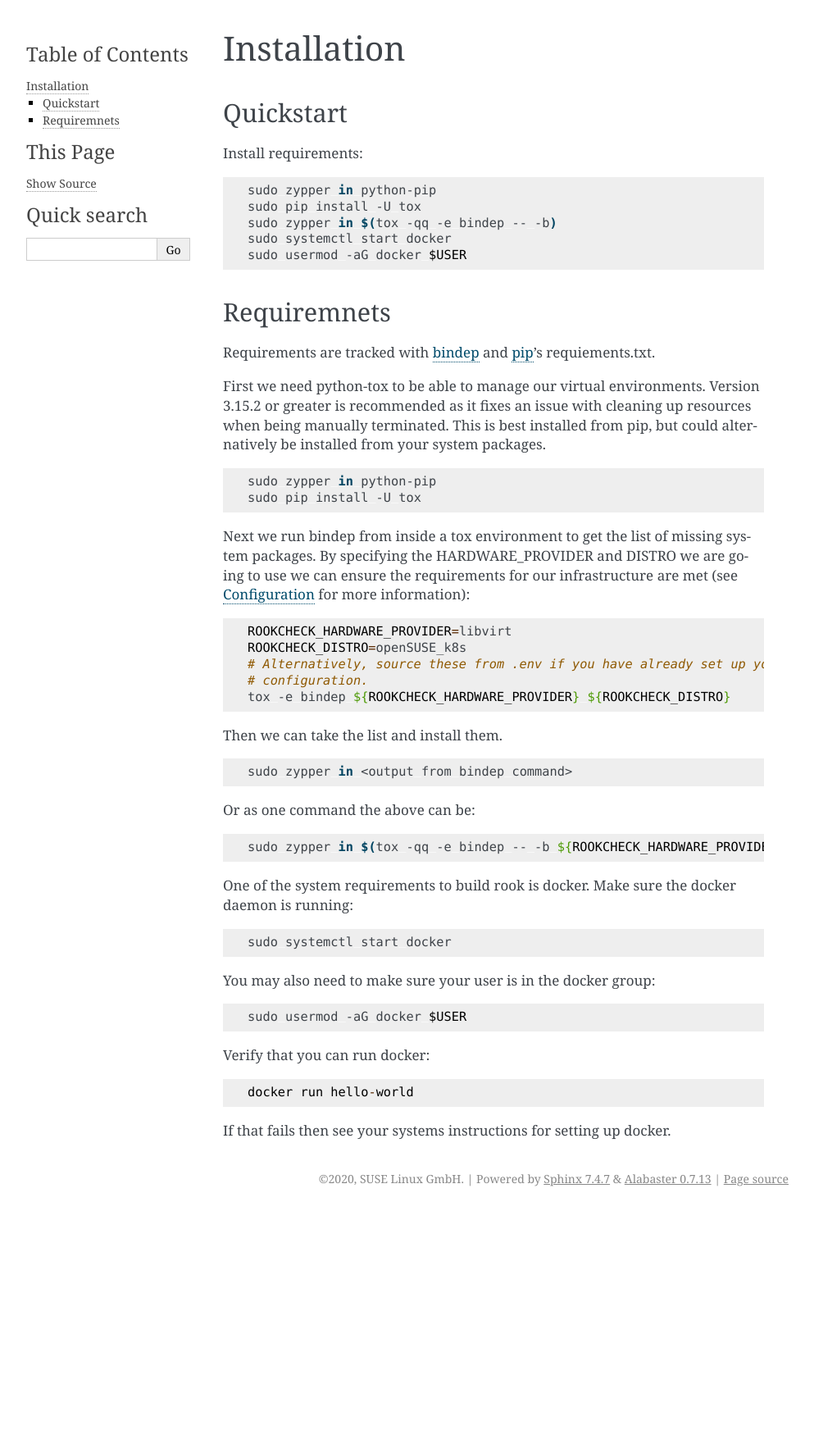
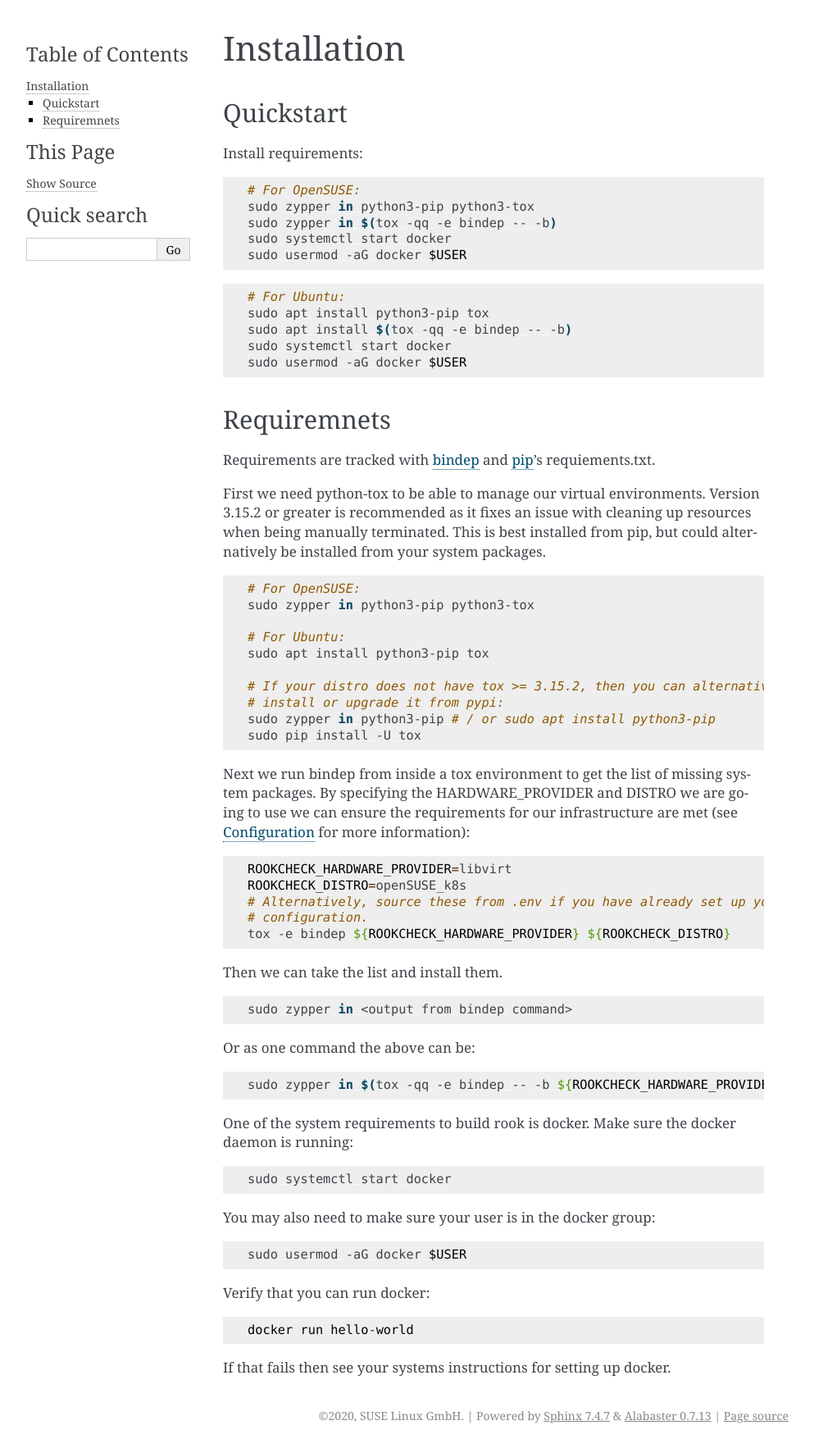
Before and after one commit to SUSE/rookcheck, a Sphinx documentation site: the page built from doc/source/installation.rst, in a window 1280 px wide. Shown: the whole page at 82% size, without its empty margins (148-1141 px from the left). Built offline with Sphinx 7.4.7, drawn with Linux system fonts in a browser that asks for light colours; before the commit the page ends 1477 px from its top, so only the background shows below that.

Commit message:
Update installation docs
Make it clearer where to install tox from. System packages are preferred
but we also need a min version.

Also show examples for Ubuntu to make it more obvious that we support
other distros.

Fixes #157

```diff
--- a/doc/source/installation.rst
+++ b/doc/source/installation.rst
@@ -8,11 +8,20 @@ Install requirements:
 
 .. code-block:: bash
 
-    sudo zypper in python-pip
-    sudo pip install -U tox
+    # For OpenSUSE:
+    sudo zypper in python3-pip python3-tox
     sudo zypper in $(tox -qq -e bindep -- -b)
     sudo systemctl start docker
     sudo usermod -aG docker $USER
+
+.. code-block:: bash
+
+    # For Ubuntu:
+    sudo apt install python3-pip tox
+    sudo apt install $(tox -qq -e bindep -- -b)
+    sudo systemctl start docker
+    sudo usermod -aG docker $USER
+
 
 Requiremnets
 ------------
@@ -28,7 +37,15 @@ could alternatively be installed from your system packages.
 
 .. code-block:: bash
 
-    sudo zypper in python-pip
+    # For OpenSUSE:
+    sudo zypper in python3-pip python3-tox
+
+    # For Ubuntu:
+    sudo apt install python3-pip tox
+
+    # If your distro does not have tox >= 3.15.2, then you can alternatively
+    # install or upgrade it from pypi:
+    sudo zypper in python3-pip # / or sudo apt install python3-pip
     sudo pip install -U tox
 
 Next we run bindep from inside a tox environment to get the list of missing
```
